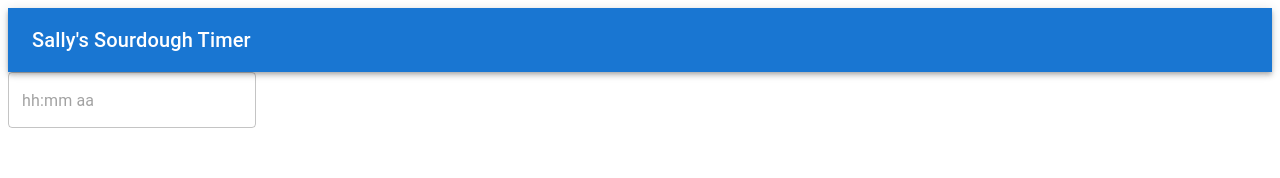
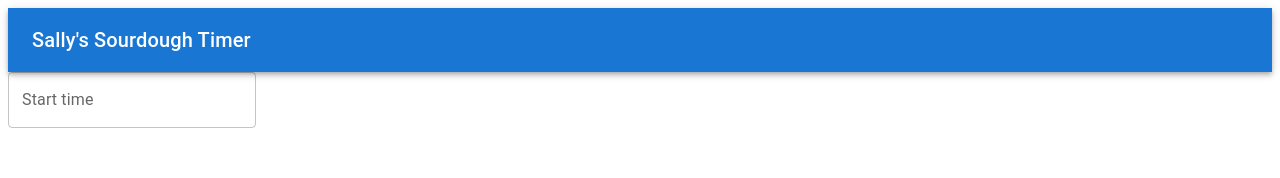
Before and after one commit to starchy-tato/sally-sourdough-timer, a React (Create React App) app: page / in a window 1280 px wide. Shown: the top 178 px of the page. Built offline with nearby package versions, Linux system fonts and the light colour scheme.

Commit message:
Tiff: Use time picker

```diff
--- a/src/components/TimerInput/index.js
+++ b/src/components/TimerInput/index.js
@@ -1,11 +1,11 @@
-import { TimeField } from '@mui/x-date-pickers/TimeField';
+import { TimePicker } from '@mui/x-date-pickers/TimePicker';
 import { LocalizationProvider } from '@mui/x-date-pickers/LocalizationProvider';
 import { AdapterDayjs } from '@mui/x-date-pickers/AdapterDayjs';
 
 const TimerInput = () => {
 return(
     <LocalizationProvider dateAdapter={AdapterDayjs}>
-        <TimeField />
+        <TimePicker label="Start time"/>
     </LocalizationProvider>
 )
 }
```
